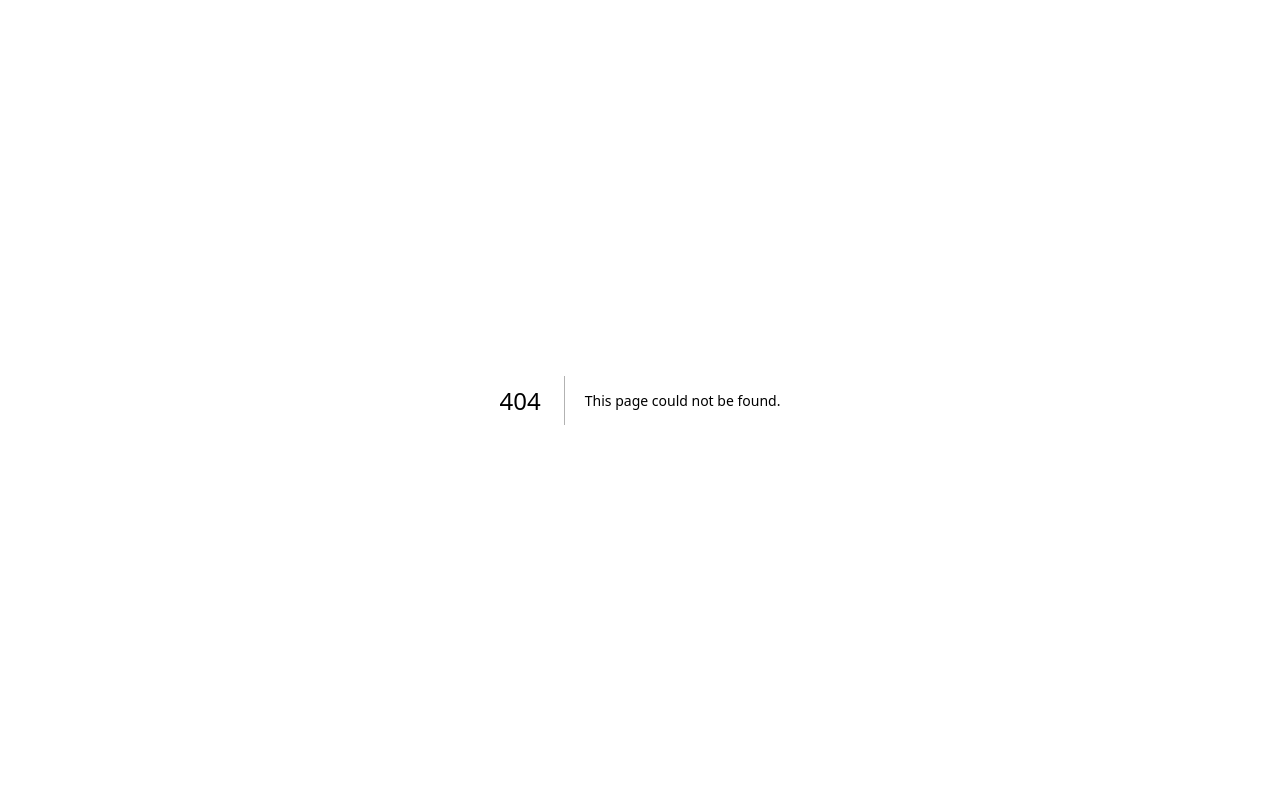
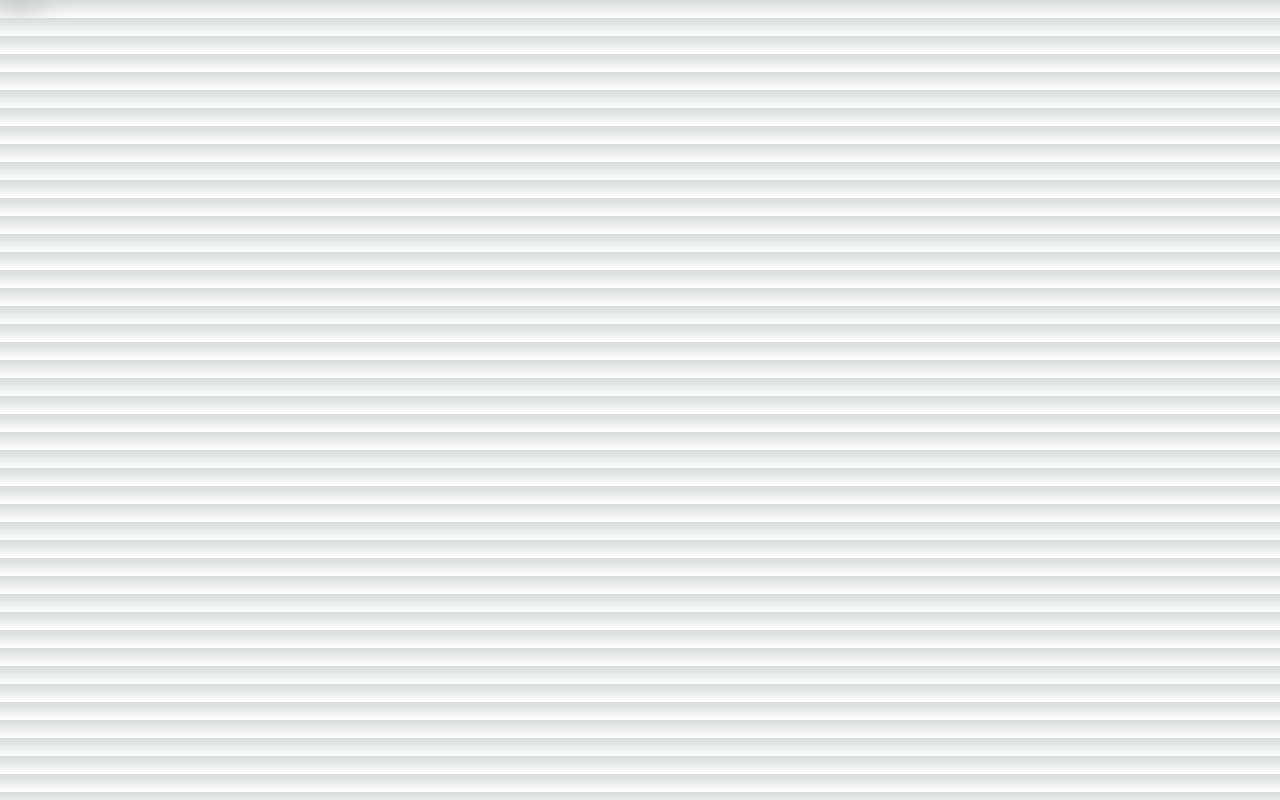
Before and after one commit to SoulOfDarknes/NextJS-app, a Next.js app: page /sign-in in a window 1280 px wide. Before the commit this address had no page. Built offline with nearby package versions, Linux system fonts and the light colour scheme.

Commit message:
add pages

```diff
--- a/src/app/(auth)/layout.tsx
+++ b/src/app/(auth)/layout.tsx
@@ -0,0 +1,20 @@
+import "@/styles/global.css";
+// import { Inter } from "@next/font/google";
+import GlassPane from "@/components/GlassPane";
+
+// const inter = Inter({
+//   variable: "--font-inter",
+// });
+// className={inter.variable}
+export default function AuthRootLayout({ children }) {
+  return (
+    <html lang="en" >
+      <head />
+      <body className="h-screen w-screen rainbow-mesh p-6">
+        <GlassPane className="w-full h-full flex items-center justify-center">
+          {children}
+        </GlassPane>
+      </body>
+    </html>
+  );
+}
--- /dev/null
+++ b/src/app/(auth)/sign-in/page.tsx
@@ -0,0 +1,7 @@
+export default function Signin() {
+    return (
+    <div>
+        Signin
+        </div>
+        )
+}
--- a/src/components/GlassPane.tsx
+++ b/src/components/GlassPane.tsx
@@ -1,10 +1,16 @@
 import clsx from "clsx";
 
-const GlassPane = ({ children, className }) {
-    return (
-        <div className="(clsx('rounded')">
+const GlassPane = ({ children, className }) => {
+  return (
+    <div
+      className={clsx(
+        "glass rounded-2xl border-solid border-2 border-gray-200",
+        className
+      )}
+    >
+      {children}
+    </div>
+  );
+};
 
-
-        </div>
-    );
-};
+export default GlassPane;
--- /dev/null
+++ b/src/styles/global.css
@@ -0,0 +1,3 @@
+.glass {
+  filter: blur(16px) saturate(200%);
+}
```
Also changed, not shown: package.json (+9 -9 lines), src/app/(auth)/register/page.tsx (+7 -0 lines), src/app/(dashboard)/home/page.tsx (+7 -0 lines), src/app/(dashboard)/project/[id]/page.tsx (+7 -0 lines), src/app/(auth)/signin/page.tsx (deleted), src/app/(dashboard)/head.tsx (deleted), 1 other file (tests, documents, lock files or other folders).
